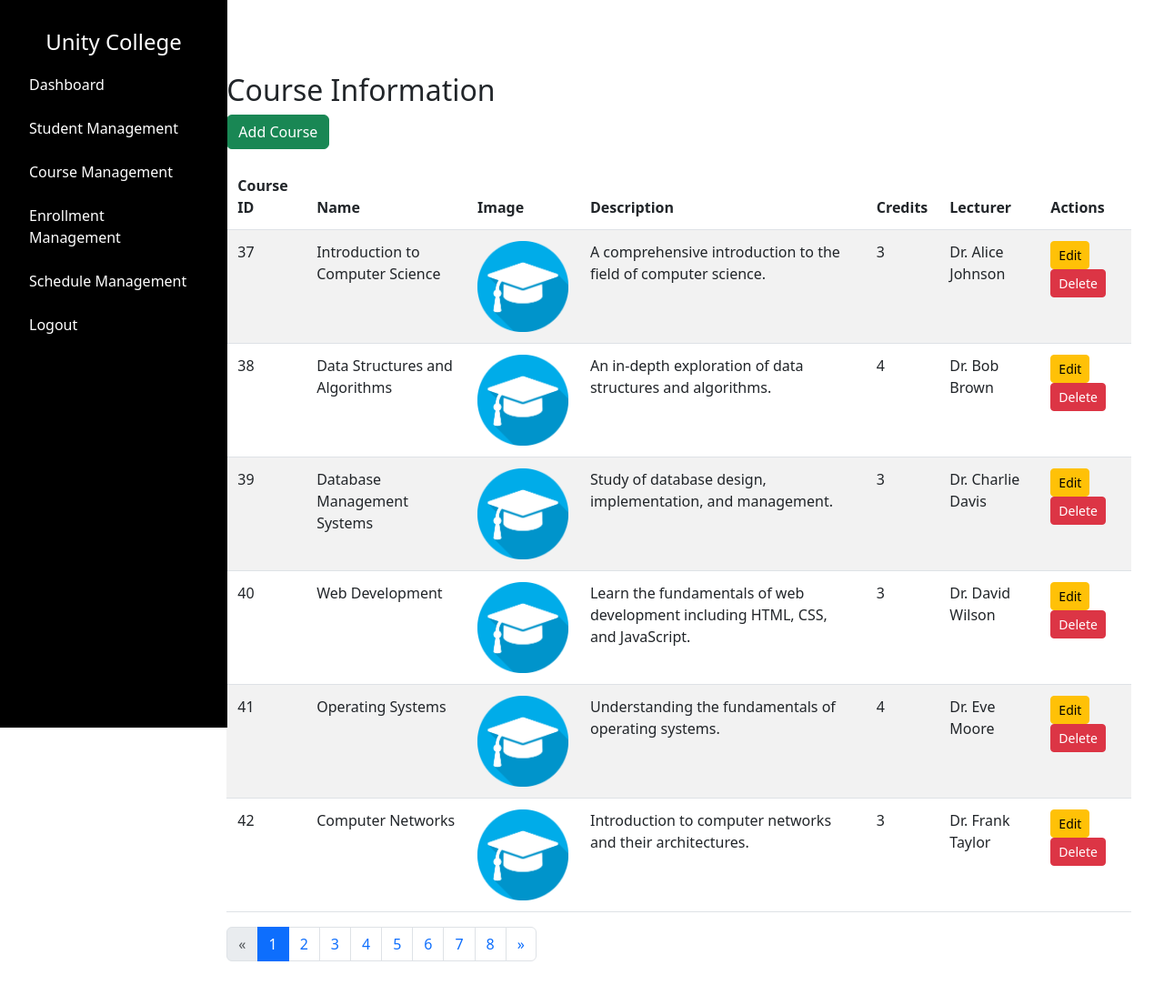
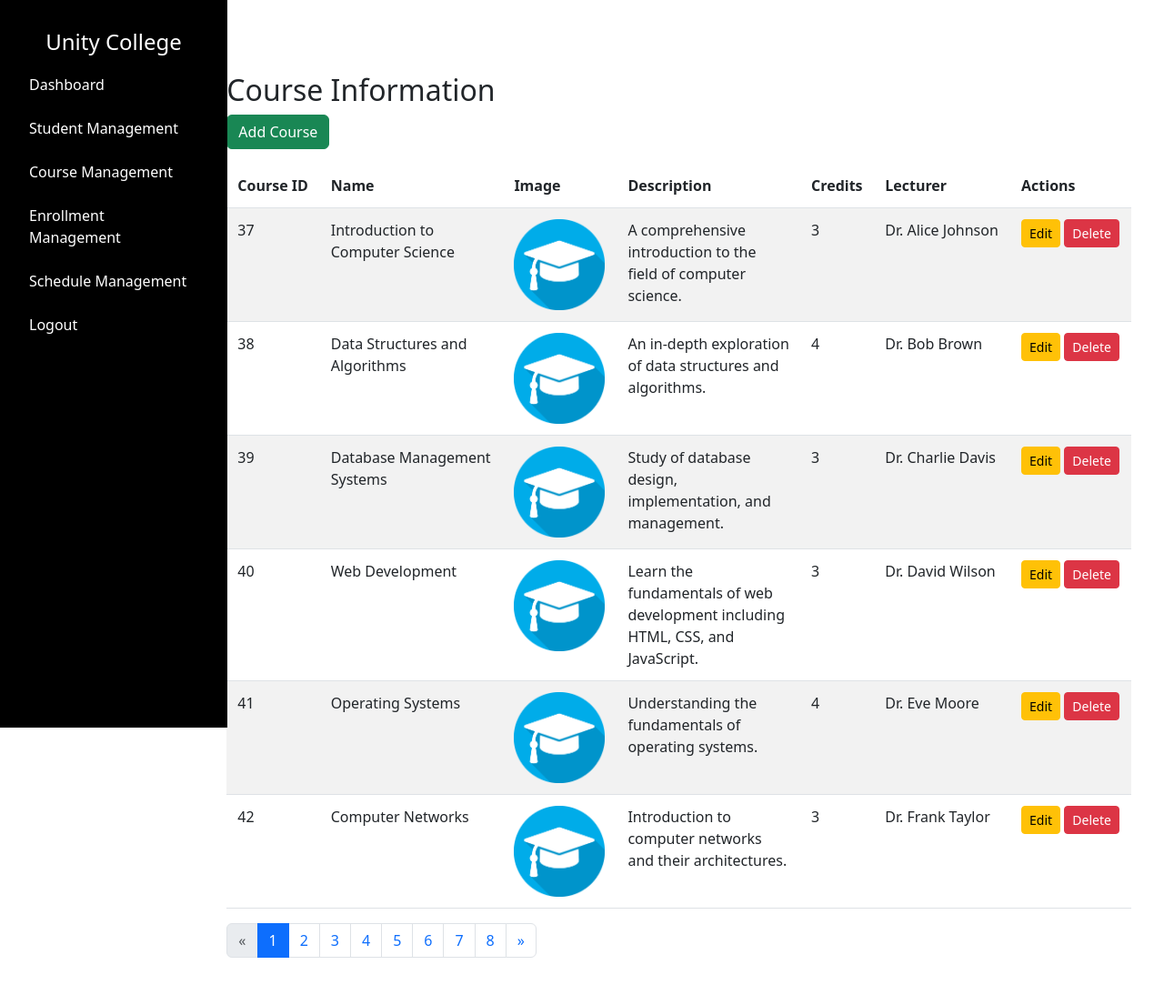
Before and after one commit to kyalsinhein/student_enrollment_system, a Flask app: page /admin/courses in a window 1280 px wide. Shown: the whole page at 91% size. After the commit the page ends 1053 px from the top, so only its background shows below. Run offline with Flask 3, Linux system fonts and the light colour scheme; a user stored in the database is signed in; data comes from the database, SQL or seed files in the repository; both versions use the stored data as it was after the commit; some libraries are stand-ins or nearby versions.

Commit message:
Fixing table structure for course management

```diff
--- a/app.py
+++ b/app.py
@@ -506,6 +506,7 @@ def add_course():
             execute_db("INSERT INTO course (name, image, description, credits, lecturer) VALUES (?, ?, ?, ?, ?)",
                        (name, filename, description, credits, lecturer))
             return redirect(url_for('admin_view_courses'))
+
         except Exception as e:
             print(traceback.format_exc())
 
--- a/static/css/admin/coursemgmt.css
+++ b/static/css/admin/coursemgmt.css
@@ -4,13 +4,20 @@
   height: auto;
 }
 
-/* Optional: Adjust padding and margins if needed */
 .table td,
 .table th {
   padding: 0.75rem;
 }
 
-.table {
-  margin-bottom: 1rem;
-  background-color: transparent;
+/* Apply text wrapping to all table columns */
+.table td {
+  word-wrap: break-word; /* Allow long words to break and wrap onto the next line */
+  overflow: hidden; /* Hide overflowing text */
+  max-width: 200px; /* Adjust width as needed */
 }
+
+/* Additional styles for table headers if needed */
+.table th {
+  word-wrap: break-word; /* Ensure headers also wrap if necessary */
+  max-width: 200px; /* Adjust width as needed */
+}
--- a/templates/admin/courses.html
+++ b/templates/admin/courses.html
@@ -51,7 +51,7 @@
               alt="Course Image"
             />
           </td>
-          <td>{{ course['description'] }}</td>
+          <td class="description-col">{{ course['description'] }}</td>
           <td>{{ course['credits'] }}</td>
           <td>{{ course['lecturer'] }}</td>
           <td>
```
Also changed, not shown: advweb.db, static/images/courses/course.jpg (added).
